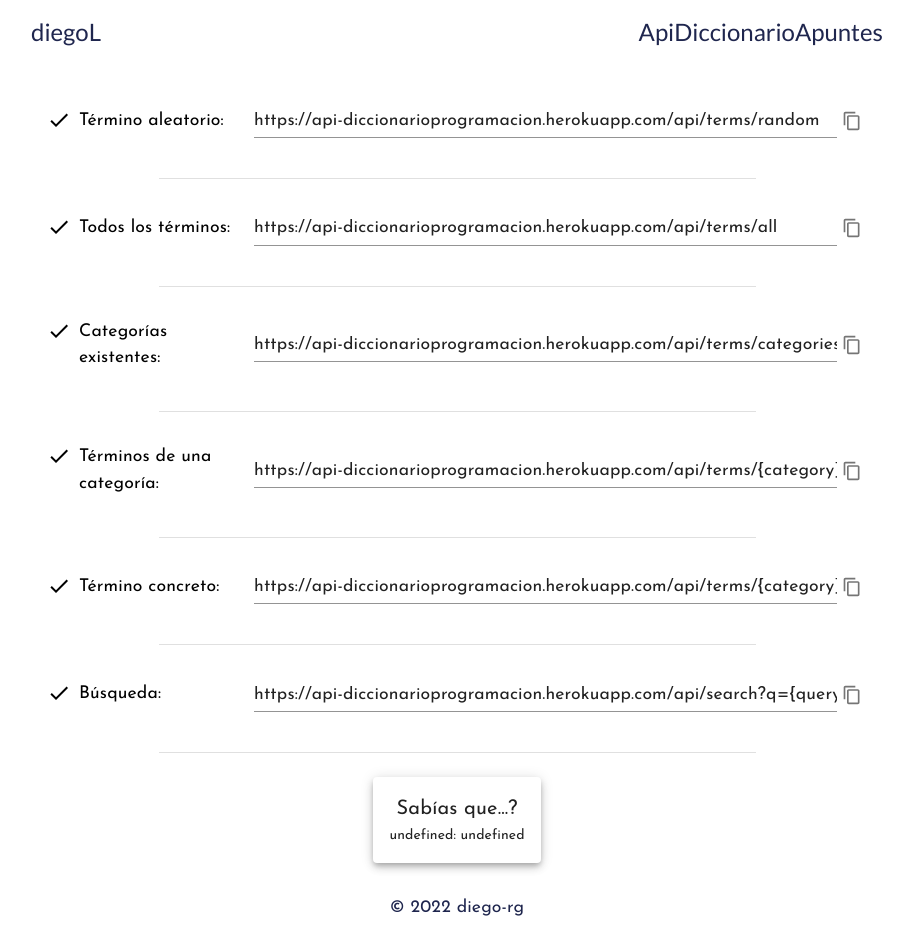
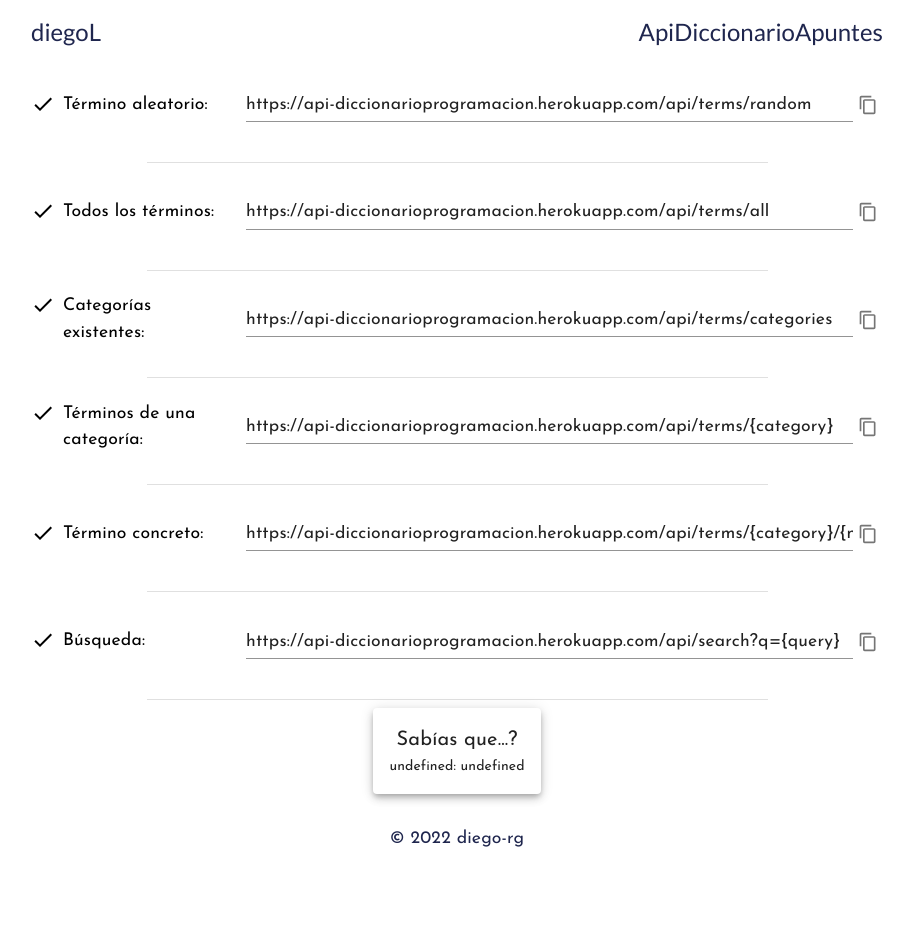
Before and after one commit to diego-rg/react-diccionario-programacion, a React (Create React App) app: page /api in a window 1280 px wide. Shown: the whole page, without its empty margins (183-1096 px from the left). After the commit the page ends 868 px from the top, so only its background shows below. Built offline with nearby package versions, Linux system fonts and the light colour scheme; no server answers.

Commit message:
deleted padding and spaces to align the content in all sections

```diff
--- a/src/components/ApiInfo.js
+++ b/src/components/ApiInfo.js
@@ -23,13 +23,7 @@
         justifyContent="center"
         alignItems="center"
       >
-        <Grid
-          item
-          xs={12}
-          sm={12}
-          md={3}
-          sx={{ marginTop: { xs: 3, sm: 0 }, marginY: { sm: 3 } }}
-        >
+        <Grid item xs={12} sm={12} md={3}>
           <Box sx={{ display: "flex" }}>
             <CheckIcon
               sx={{
@@ -78,16 +72,7 @@
     );
   });
 
-  return (
-    <Box
-      component="main"
-      sx={{
-        padding: 2,
-      }}
-    >
-      {renderedText}
-    </Box>
-  );
+  return <Box component="main">{renderedText}</Box>;
 };
 
 export default ApiInfo;
--- a/src/components/CheckTerms.js
+++ b/src/components/CheckTerms.js
@@ -70,14 +70,7 @@
     });
 
   return (
-    <Box
-      maxWidth="lg"
-      component="main"
-      sx={{
-        padding: 2,
-        marginTop: { xs: 2, sm: 2 },
-      }}
-    >
+    <Box component="main">
       <Typography
         variant="body1"
         component="p"
--- a/src/components/CreateCheatsheet.js
+++ b/src/components/CreateCheatsheet.js
@@ -111,14 +111,7 @@
     });
 
   return (
-    <Box
-      component="main"
-      maxWidth="lg"
-      sx={{
-        padding: 2,
-        marginTop: { xs: 2, sm: 2 },
-      }}
-    >
+    <Box component="main">
       <Typography
         variant="body1"
         component="p"
```
